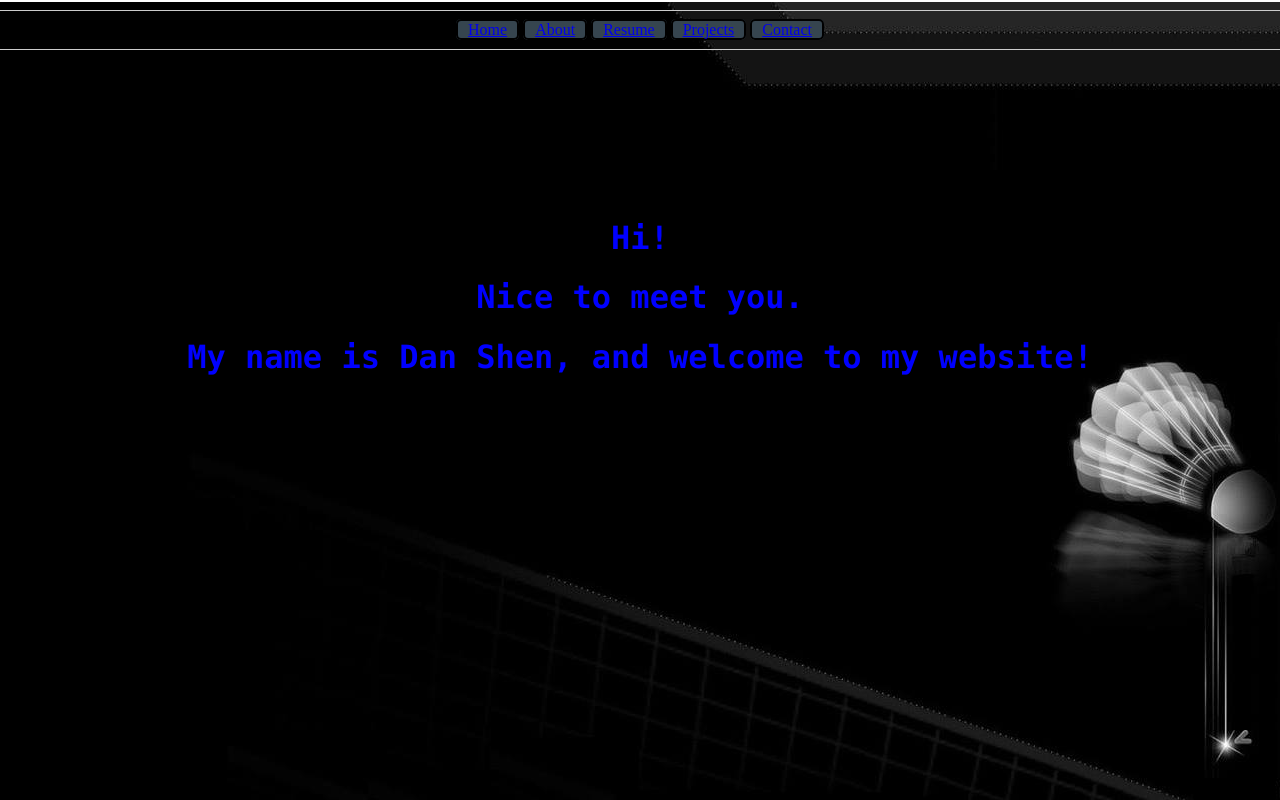
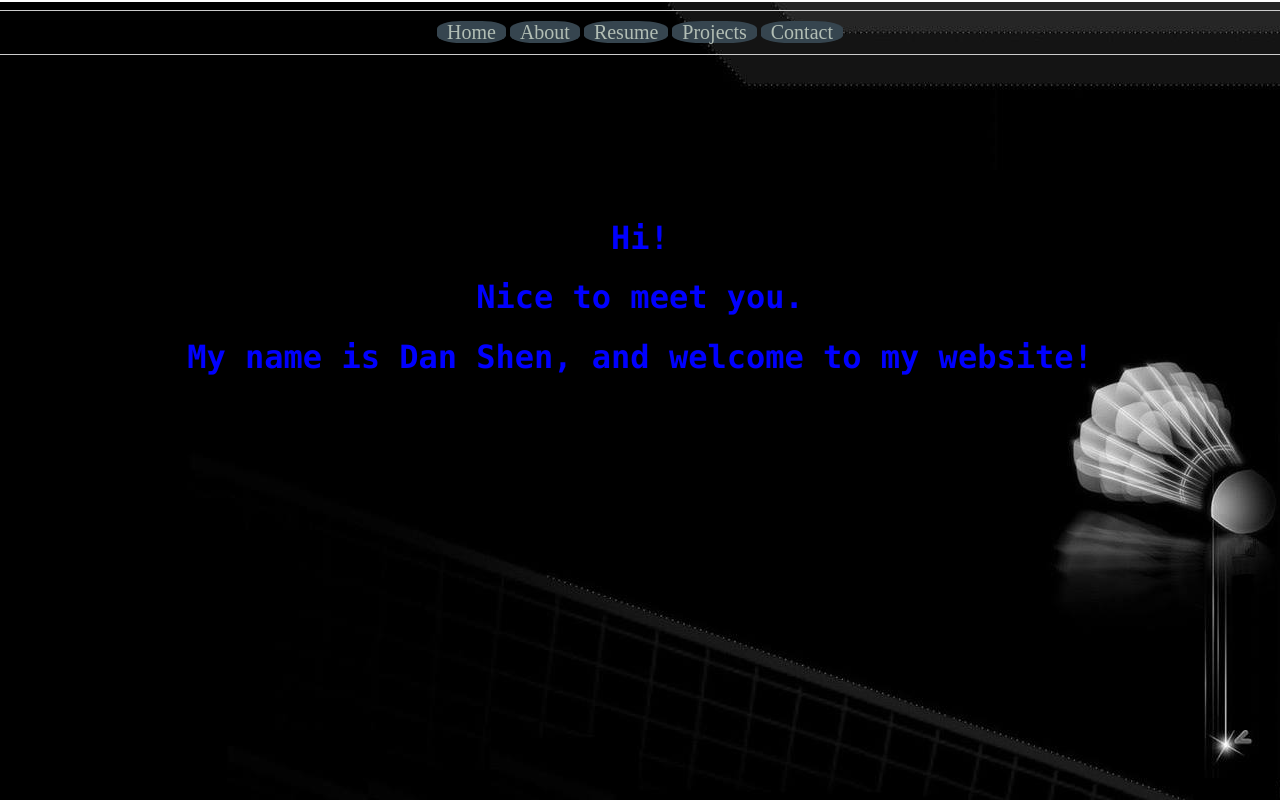
Before and after one commit to dshen36/website, a plain HTML site: page ShenWebsite.html in a window 1280 px wide. Drawn offline with Linux system fonts and the light colour scheme.

Commit message:
edited hyperlinks appearance
slight changes. mostly done for now until i embed the links to my other
pages

```diff
--- a/design.css
+++ b/design.css
@@ -28,18 +28,31 @@
     padding:0;
     text-align:center;
     top:0%;
+
 }
 .links{
     margin:0px auto;
 	display:inline;
-	border: 2px solid #000000;
+	/*border: 2px solid #000000;*/
 	font-family: Futura, serif;
 	color: #b2beb5;
-	border-radius: 5px 5px;
+	border-radius: 35%;
 	background-color: #36454f;
+	font-size: 1.25em;
 }
-.nav a{
+.links a{
     display:inline-block;
     padding:10px;
+    text-decoration:none;
+}
+a:link {
+    text-decoration:none;
+    color:#b2beb5;
+}
+a:hover {
+    color:white;
+}
+a:visited {
+    color:#b2beb5;
 }
 /*fontawesome,scrollspy(bootstrap)*/
```
